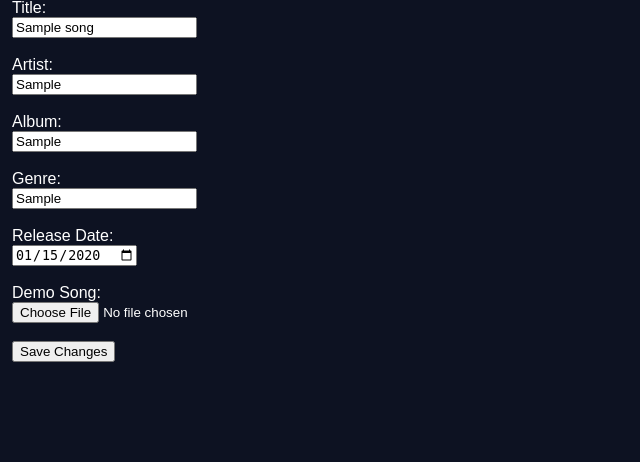
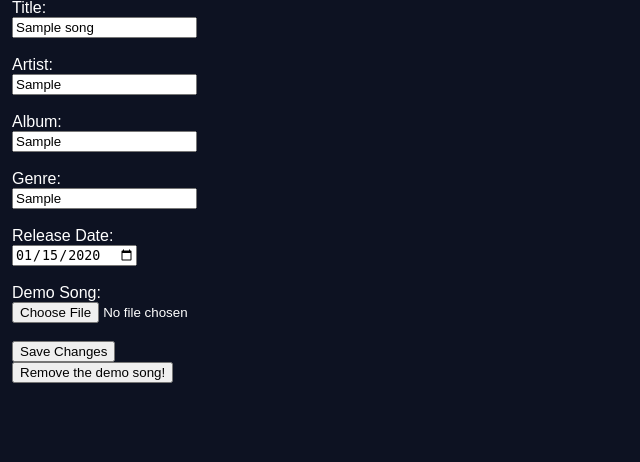
Before and after one commit to muhammada06/Music-Catalog, a Flask app: page /admin/edit/1 in a window 1280 px wide. Shown: the part 143-605 px from the top of the page, without its empty margins (0-640 px from the left). Run offline with Flask 3, Linux system fonts and the light colour scheme; a user stored in the database is signed in; tables that the repository leaves empty hold one stand-in row (values such as "Sample post").

Commit message:
Now the user can remove the demo song path and change the demo song

```diff
--- a/app/routes/admin.py
+++ b/app/routes/admin.py
@@ -126,3 +126,13 @@ def edit_song(song_id):
         return redirect(url_for('admin.dashboard'))
 
     return render_template('edit_song.html', song=song)
+
+@admin.route('/remove_demo/<int:song_id>', methods=['POST'])
+@login_required
+def removeDemo(song_id):
+    admin_required()
+    song = Song.query.get_or_404(song_id)
+    song.audio_file = None
+    db.session.commit()
+
+    return redirect(url_for('admin.edit_song', song_id=song.id))
--- a/app/routes/user.py
+++ b/app/routes/user.py
@@ -42,6 +42,7 @@ def dashboard():
 
 
 @user.route('/play/<int:song_id>')
+@login_required
 def play(song_id):
     song = Song.query.get_or_404(song_id)
     folder_path = os.path.abspath(os.path.join('instance', 'demo_song'))
--- a/app/templates/edit_song.html
+++ b/app/templates/edit_song.html
@@ -5,7 +5,7 @@
 {% block content %}
 <h1>Edit Song </h1>
 
-<form method="POST">
+<form method="POST" enctype="multipart/form-data">
   <label>Title:</label><br>
   <input type="text" name="title" value="{{ song.title }}" required><br><br>
 
@@ -27,4 +27,8 @@
   <button type="submit">Save Changes</button>
 </form>
 
+<form method="POST" action="{{ url_for('admin.removeDemo', song_id=song.id) }}" style="display:inline;">
+  <button type="submit" class="button">Remove the demo song!</button>
+</form>
+
 {% endblock %}
```
Also changed, not shown: song.db (deleted), users.db (deleted).
